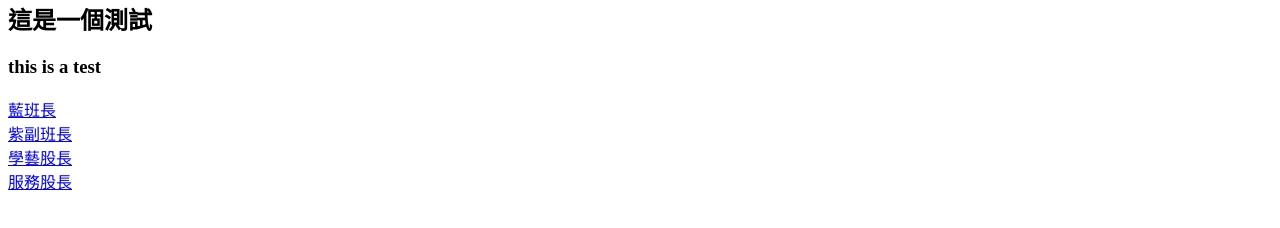
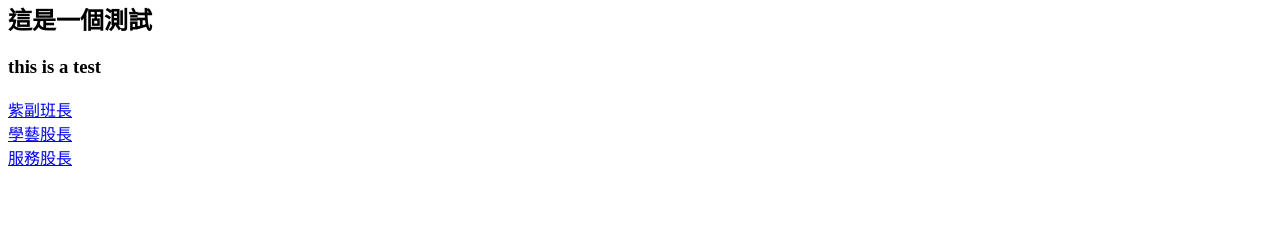
Before and after one commit to zanchensi/web01, a plain HTML site: page index.html in a window 1280 px wide. Shown: the part 326-554 px from the top of the page. Drawn offline with Linux system fonts and the light colour scheme.

Commit message:
11Update index.html

```diff
--- a/index.html
+++ b/index.html
@@ -31,7 +31,7 @@
     <h1>友站連接</h1>
         <h2>這是一個測試</h2>
         <h3>this is a test</h3>
-    <a href="http://192.168.10.4:5500" target="_blank">藍班長</a><br>
+    <!-- <a href="http://192.168.10.4:5500" target="_blank">藍班長</a><br> -->
     <a href="http://192.168.10.27:5500" target="_blank">紫副班長</a><br>
     <a href="http://192.168.10.18:5500" target="_blank">學藝股長</a><br>
     <a href="http://192.168.10.11:5500" target="_blank">服務股長</a><br>
```
